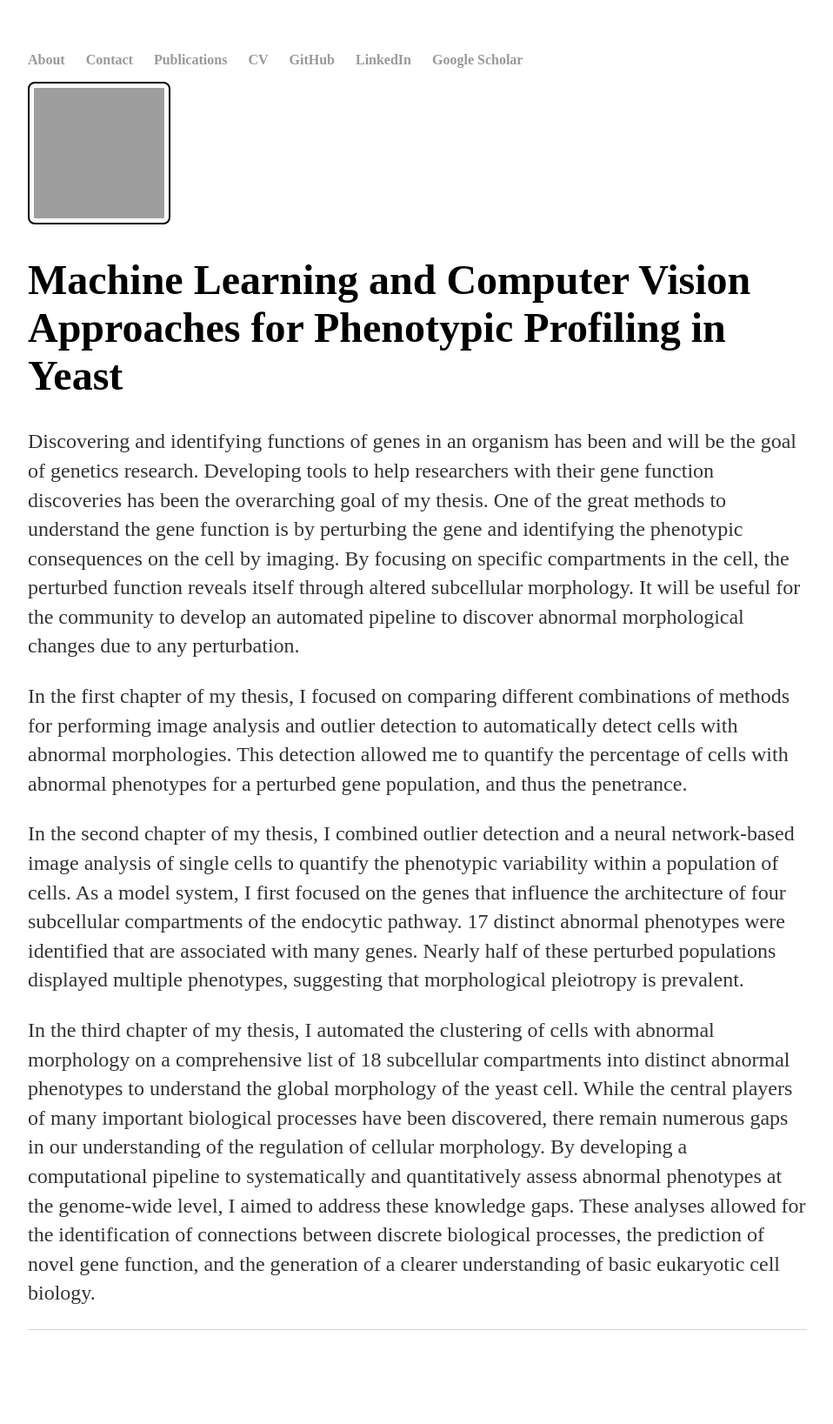
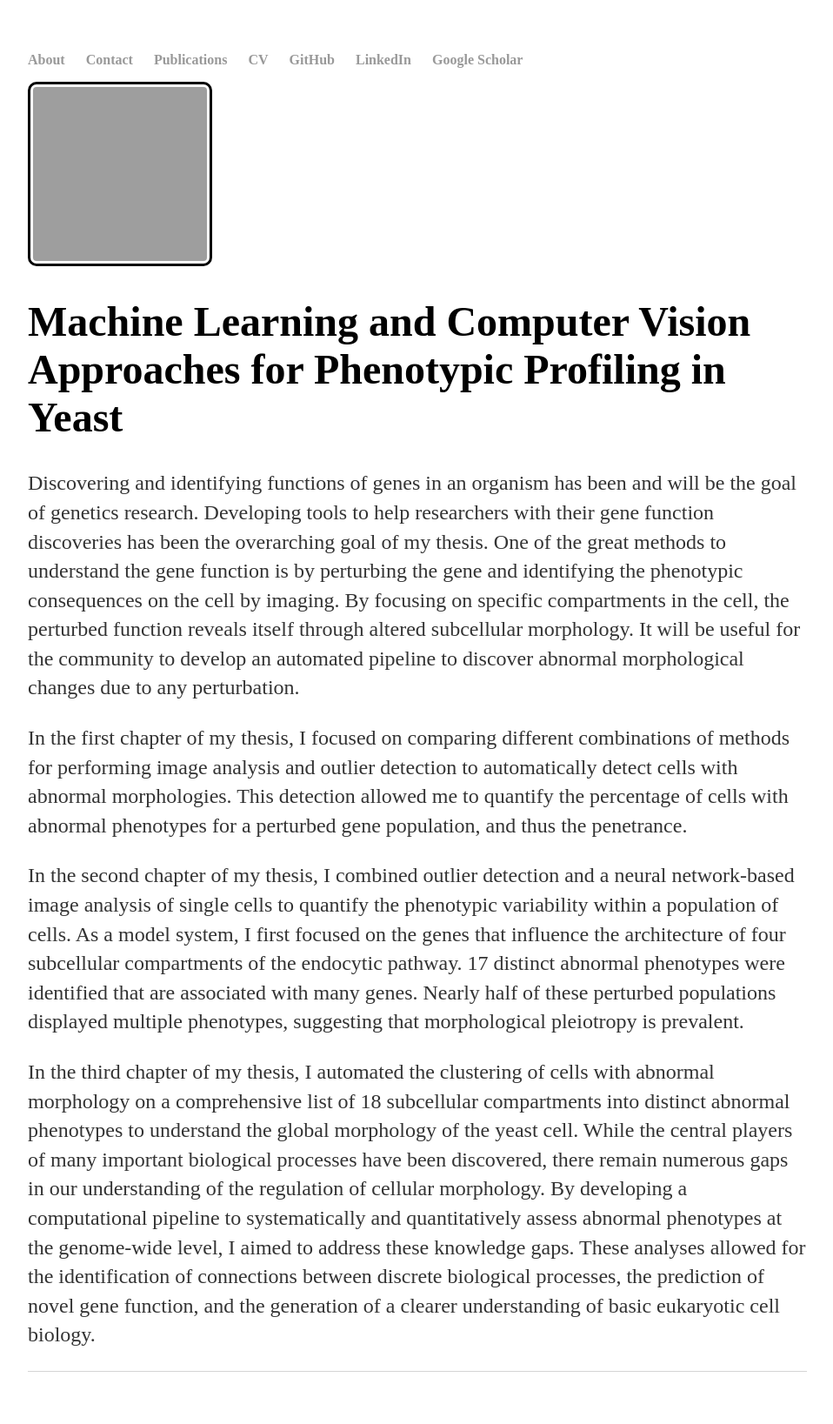
Before and after one commit to nsahin/nsahin.github.io, a Jekyll site: the page built from abstract/index.html, in a window 1280 px wide. Shown: the whole page at 87% size, without its empty margins (160-1118 px from the left). Built offline with Jekyll 4.4.1, drawn with Linux system fonts in a browser that asks for light colours; before the commit the page ends 1589 px from its top, so only the background shows below that; grey boxes are pictures that could not be loaded.

Commit message:
Update default.html

```diff
--- a/_layouts/default.html
+++ b/_layouts/default.html
@@ -17,8 +17,8 @@
 				<li><a href="https://scholar.google.ca/citations?user=Ka_8KfEAAAAJ&hl=en">Google Scholar</a></li>
 	    		</ul>
 			</nav>
-			<img src="/files/nil.jpg" alt="hi" class="inline" width="150" height="150"
-			     style="border: 2px solid black;border-radius: 8px;padding: 5px"/>
+			<img src="/files/nil.jpg" alt="hi" class="inline" width="200" height="200"
+			     style="border: 3px solid black;border-radius: 10px;padding: 3px"/>
 			<div class="container">
 
 			{{ content }}
```
